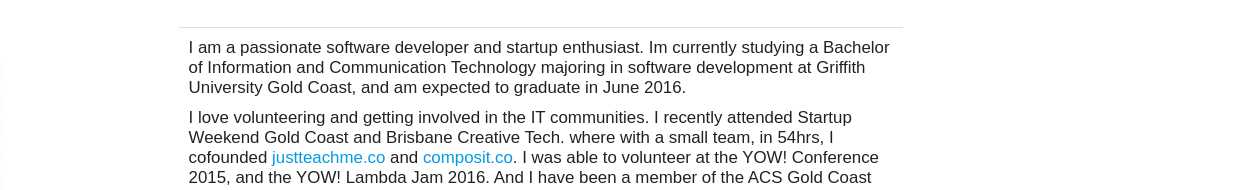
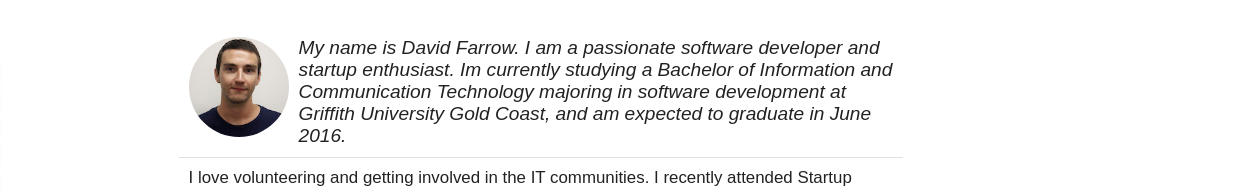
Before and after one commit to DFGU/Portfolio, a website: page site/views/about.html in a window 1280 px wide. Shown: the part 186-376 px from the top of the page, 46-1280 px from the left. Drawn offline with nearby package versions, Linux system fonts and the light colour scheme.

Commit message:
+ About circle image and opening text update

```diff
--- a/site/css/style.css
+++ b/site/css/style.css
@@ -154,22 +154,6 @@ canvas{
 }
 
 
-.portfolio-body
-{
-   height: 50vh;
-}
-
-.about-image{
-    width: 100% !important;
-}
-
-.about-card{
-    margin-top: 2% !important;
-    margin-bottom: 2% !important;
-    width: 100% !important;
-}
-
-
 /* ---- Standard page ---- */
 
 .nav-wrapper{
@@ -246,7 +230,34 @@ canvas{
 }
 
 
+.portfolio-body
+{
+   height: 50vh;
+}
 
+.about-image{
+    width: 100% !important;
+}
+
+.about-card{
+    margin-top: 2% !important;
+    margin-bottom: 2% !important;
+    width: 100% !important;
+}
+
+.about-sub-image{
+    margin-left: 10px;
+    margin-right: 10px;
+    margin-top: 10px;
+    position: relative!important;
+    float: left !important;
+}
+
+.about-sub-text{
+  margin: 10px;
+  font-size: 1.7em;
+  font-style: italic;
+}
 
 
 /* ---- stats.js ---- */
--- a/site/views/about.html
+++ b/site/views/about.html
@@ -64,10 +64,14 @@
       <!-- Body coloumn 1 (main text) -->
       <div class="col s10 m8 l7 push-s1 push-m2 push-l2">
         <div class="body-text">
+          <img class="circle about-sub-image" src="../assets/images/me.jpg" alt="me" height="100" width="100">
+
+          <p class="about-sub-text">
+            My name is David Farrow. I am a passionate software developer and startup enthusiast. Im currently studying a Bachelor of Information and Communication Technology majoring in software development at Griffith University Gold Coast, and am expected to graduate in June 2016.
+          </p>
+
           <div class="divider"></div>
-          <p class="about-text">
-            I am a passionate software developer and startup enthusiast. Im currently studying a Bachelor of Information and Communication Technology majoring in software development at Griffith University Gold Coast, and am expected to graduate in June 2016.
-          </p>
+
           <p class="about-text">
               I love volunteering and getting involved in the IT communities. I recently attended Startup Weekend Gold Coast and Brisbane Creative Tech. where with a small team, in 54hrs, I cofounded <a href="https://www.justteachme.co">justteachme.co</a> and <a href="https://www.composit.co">composit.co</a>. I was able to volunteer at the YOW! Conference 2015, and the YOW! Lambda Jam 2016. And I have been a member of the ACS Gold Coast committee for the past year.
           </p>
@@ -90,6 +94,7 @@
           <p class="about-text">
             In addition to my love of technology, I love listening to podcasts and a wide range of music from the 1960s to now (I own somewhere between 500 and 1000 vinyl records). I also try to stay active and love trying new things, like most rencently golf and basketball.
           </p>
+
           <br><br><br>
         </div>
       </div>
```
Also changed, not shown: site/assets/images/me.jpg (added).
